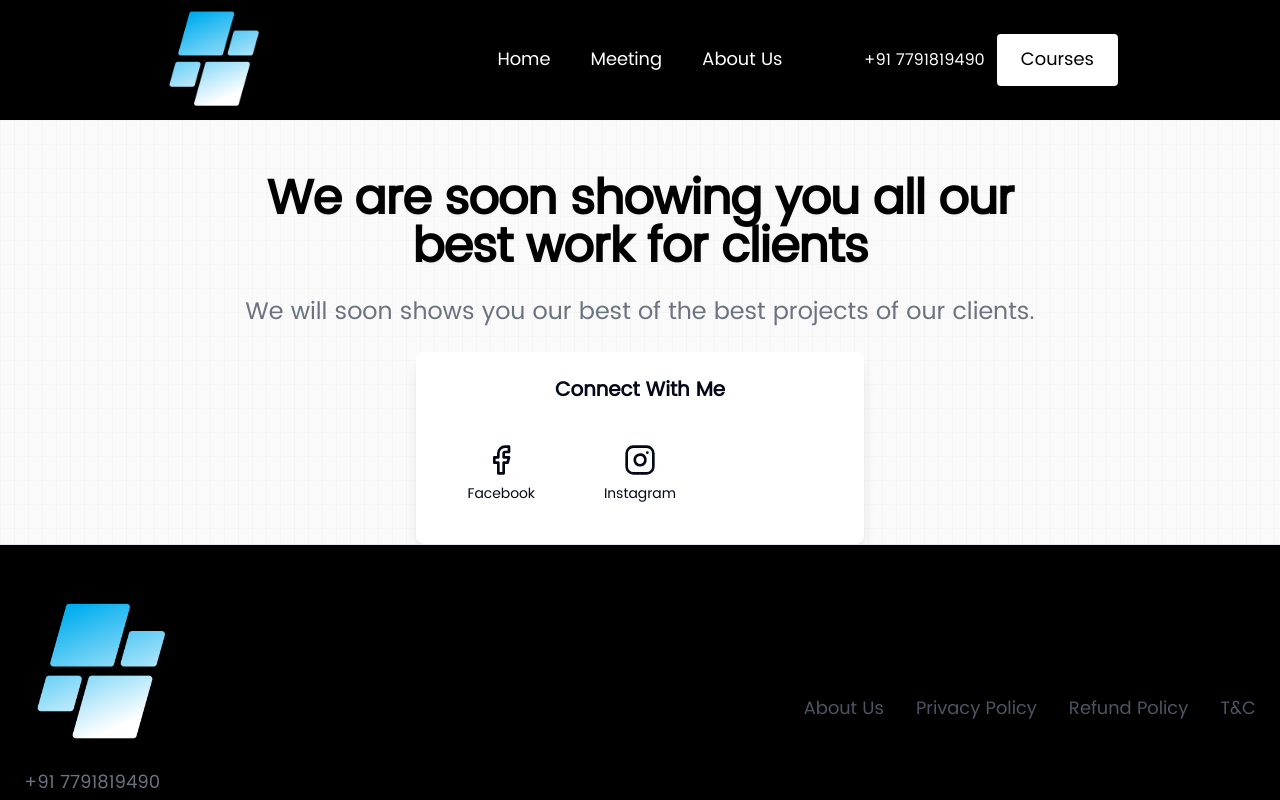
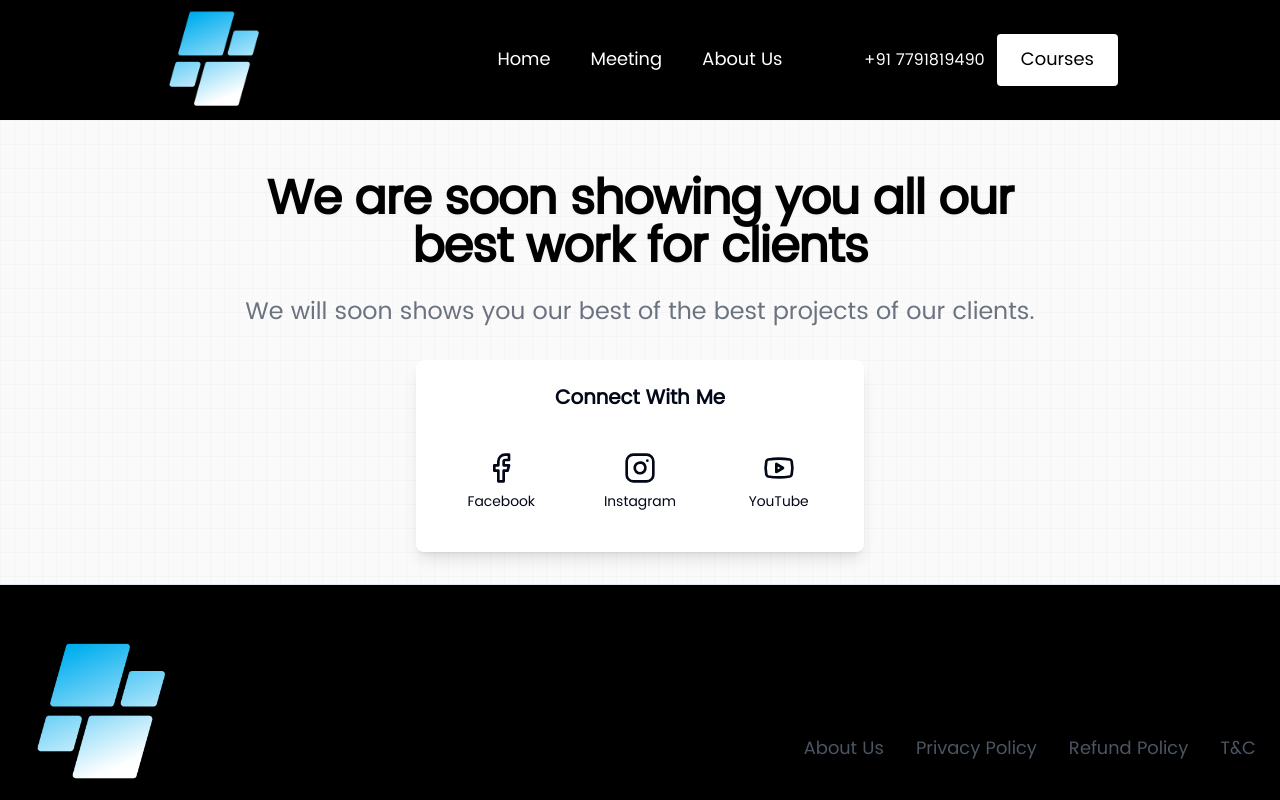
Before and after one commit to harshparmar009/jack007, a Next.js app: page /showcase in a window 1280 px wide. Shown: the top 800 px of the page. Built offline with nearby package versions, Linux system fonts and the light colour scheme.

Commit message:
final commit

```diff
--- a/src/components/ui/lets-make-things-happen.tsx
+++ b/src/components/ui/lets-make-things-happen.tsx
@@ -8,7 +8,7 @@ function LetsMakeThingsHappenSection() {
     { name: "Instagram", icon: Instagram, color: "hover:text-pink-500", url: "https://www.instagram.com/jackinfosoft/" },
     // { name: "LinkedIn", icon: Linkedin, color: "hover:text-blue-700", url: "https://linkedin.com" },
     // { name: "GitHub", icon: Github, color: "hover:text-gray-800 dark:hover:text-gray-200", url: "https://github.com" },
-    // { name: "YouTube", icon: Youtube, color: "hover:text-red-600", url: "https://youtube.com" },
+    { name: "YouTube", icon: Youtube, color: "hover:text-red-600", url: "https://youtube.com" },
   ]
 
   return (
@@ -55,7 +55,7 @@ function LetsMakeThingsHappenSection() {
     //     />
     //   </div>
     // </section>
-    <div className="w-full max-w-md mx-auto bg-white dark:bg-gray-800 rounded-lg shadow-lg p-6">
+    <div className="w-full max-w-md mx-auto bg-white dark:bg-gray-800 rounded-lg shadow-lg p-6 mt-[2rem] mb-[2rem]">
       <h2 className="text-xl font-bold text-center mb-6">Connect With Me</h2>
       <div className="grid grid-cols-3 gap-4">
         {socialLinks.map((social) => (
```
Also changed, not shown: public/logo/1-removebg.png.
